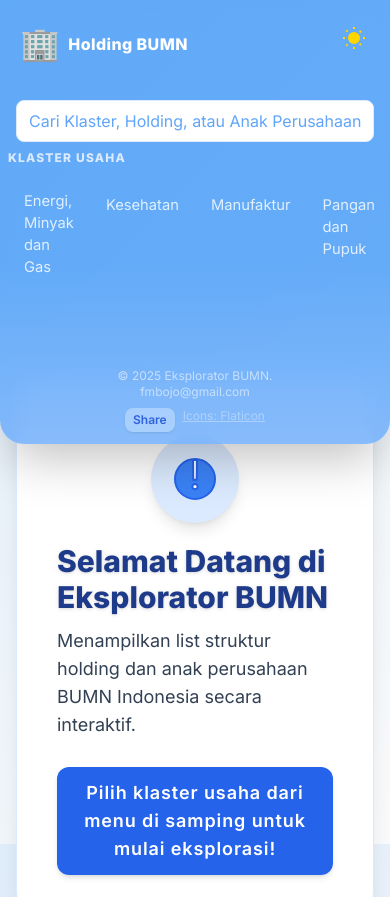
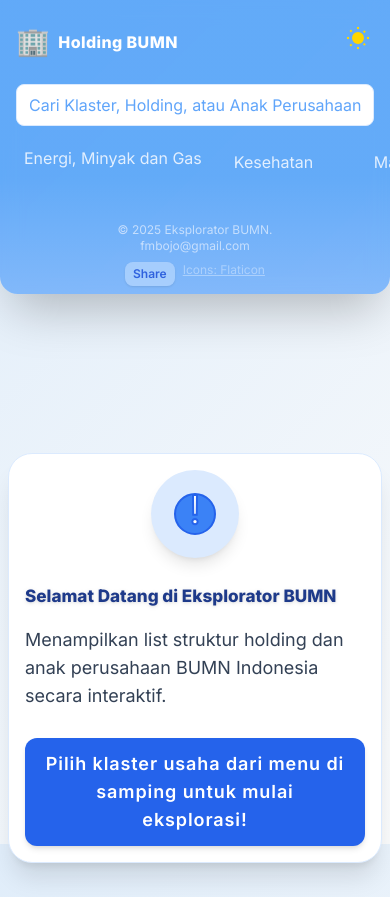
Before and after one commit to furkan030313/bumn-explorer-app, a plain HTML site: page index.html in a window 390 px wide. Shown: the top 897 px of the page. Drawn offline with nearby package versions, Linux system fonts and the light colour scheme.

Commit message:
Update index.html

```diff
--- a/index.html
+++ b/index.html
@@ -11,22 +11,9 @@
   <style>
     html, body { height: 100%; font-family: 'Inter', sans-serif;}
     body { background: linear-gradient(135deg,#e0edfa 0%, #f9fafb 100%)!important; transition: background 0.3s;}
-    .card-glass {
-      background: #fff !important;
-      border-radius: 1.5rem;
-      box-shadow: 0 10px 32px -12px #aecbfa33, 0 1.5px 12px 0 #bcd4fa20;
-    }
-    .sidebar-gradient {
-      background: linear-gradient(180deg,#3793f7c0 60%,#60a5fac0 100%)!important;
-      backdrop-filter: blur(10px)!important;
-      box-shadow: 0 6px 24px -8px #2563eb2a;
-    }
-    .sidebar-item-active {
-      background: #2563eb!important;
-      color: #fff!important;
-      font-weight: 700;
-      box-shadow: 0 6px 16px -8px #3b82f6;
-    }
+    .card-glass { background: #fff !important; border-radius: 1.5rem; box-shadow: 0 10px 32px -12px #aecbfa33, 0 1.5px 12px 0 #bcd4fa20;}
+    .sidebar-gradient { background: linear-gradient(180deg,#3793f7c0 60%,#60a5fac0 100%)!important; backdrop-filter: blur(10px)!important; }
+    .sidebar-item-active { background: #2563eb!important; color: #fff!important; font-weight: 700; }
     .rotate-180 { transform: rotate(180deg);}
     .scrollbar-thin::-webkit-scrollbar { width: 7px; }
     .scrollbar-thin::-webkit-scrollbar-thumb { background: #c7d2fe; border-radius: 12px; }
@@ -37,20 +24,27 @@
     .btn-blue { background:#2563eb; color:#fff; font-weight:600; }
     .btn-blue:hover { background:#3b82f6; color:#fff; }
     .searchbar:focus { outline:2px solid #2563eb; background: #e0edfa; }
-    @media (max-width: 1023px) {
-      #sidebar { position: fixed; top:0; left:0; right:0; width:100vw!important; min-width:0; height:auto!important; z-index:30; border-radius:0 0 1.5rem 1.5rem;}
-      #sidebar nav { flex-wrap:nowrap; overflow-x:auto;}
-      .main-wrap { margin-top: 172px!important;}
-      .sidebar-gradient, .sidebar-dark { border-radius: 0 0 2rem 2rem;}
+    .main-wrap { min-height: 100vh; }
+    @media (max-width: 1024px) {
+      .main-wrap { margin-top: 170px!important;}
+      #sidebar { position:fixed; top:0; left:0; right:0; width:100vw!important; height:auto!important; min-width:0; z-index:30; border-radius:0 0 1.5rem 1.5rem;}
+      #sidebar nav ul { flex-direction: row!important; overflow-x: auto; width: 100vw; }
+      #sidebar nav ul li { flex: none; min-width: 170px; }
+      #sidebar nav h2 { display: none;}
+      #sidebar .sidebar-title-text { font-size: 1.1rem; }
     }
     @media (max-width: 768px) {
-      .main-wrap { margin-top: 184px!important;}
-      .sidebar-gradient { border-radius: 0 0 1.5rem 1.5rem!important;}
+      .main-wrap { margin-top: 208px!important;}
+      #sidebar { border-radius: 0 0 1.5rem 1.5rem!important; }
+      #sidebar .sidebar-title-text { font-size: 1rem; }
+      .card-glass { padding: 1rem!important; }
     }
     @media (max-width: 500px) {
-      .main-wrap { margin-top: 225px!important;}
-      #sidebar h1, .sidebar-title-text { font-size: 1rem!important;}
-      #sidebar nav ul li a { font-size: .92rem!important;}
+      .main-wrap { margin-top: 236px!important;}
+      #sidebar { border-radius:0 0 1.1rem 1.1rem!important;}
+      #sidebar nav ul li { min-width: 140px;}
+      .card-glass { border-radius: 1rem;}
+      .card-glass h2, .card-glass h3 { font-size: 1.07rem!important;}
     }
     .dark body { background: linear-gradient(120deg, #181f2e 0%, #23304d 100%)!important;}
     .dark .card-glass { background: #23304d!important; color:#f3f6fd;}
@@ -74,13 +68,13 @@
 <!-- Responsive sticky header/sidebar -->
 <div id="sidebar" class="sidebar-gradient flex flex-col md:w-72 fixed md:fixed md:h-full flex-shrink-0 shadow-2xl z-20 top-0 left-0 md:left-auto w-full md:rounded-r-3xl justify-between scrollbar-thin" style="overflow-y:auto; max-height:100vh;">
   <div>
-    <div class="flex items-center gap-2 mb-5 p-5 pt-7 relative">
-      <span class="text-2xl font-extrabold text-white tracking-wide flex items-center gap-2 sidebar-title-text">
-        <span style="font-size:2rem;line-height:1;" aria-label="BUMN">🏢</span>
+    <div class="flex items-center gap-2 mb-3 p-4 pt-7 relative">
+      <span class="text-xl font-extrabold text-white tracking-wide flex items-center gap-2 sidebar-title-text">
+        <span style="font-size:1.7rem;line-height:1;" aria-label="BUMN">🏢</span>
         Holding BUMN
       </span>
       <button id="toggle-dark" aria-label="Toggle dark/light mode"
-        class="ml-auto rounded-full p-2 transition hover:bg-white/30 hover:backdrop-blur absolute right-4 md:static"
+        class="ml-auto rounded-full p-2 transition hover:bg-white/30 hover:backdrop-blur absolute right-3 md:static"
         title="Toggle dark/light mode" style="top:16px;">
         <svg id="icon-dark" xmlns="http://www.w3.org/2000/svg" class="h-6 w-6 text-white" fill="none" viewBox="0 0 24 24" stroke="currentColor">
           <circle cx="12" cy="12" r="5" stroke="#ffd600" stroke-width="2" fill="#ffd600"/><path d="M12 1v2M12 21v2M4.22 4.22l1.42 1.42M17.66 17.66l1.42 1.42M1 12h2M21 12h2M4.22 19.78l1.42-1.42M17.66 6.34l1.42-1.42" stroke="#ffd600" stroke-width="2"/>
@@ -90,19 +84,18 @@
         </svg>
       </button>
     </div>
-    <div class="px-4 mb-2 flex gap-2 w-full">
+    <div class="px-4 mb-2 flex gap-2 w-full sticky top-10 z-30 bg-transparent">
       <input id="searchbar" type="text" class="searchbar w-full px-3 py-2 rounded-lg border border-blue-100 text-blue-900 placeholder-blue-400 focus:ring-2 focus:ring-blue-300 transition"
         placeholder="Cari Klaster, Holding, atau Anak Perusahaan...">
       <button id="clear-search" class="ml-1 text-blue-500 hover:bg-blue-100 rounded-full p-2" title="Clear search" style="display:none">
         <svg width="20" height="20" fill="none" stroke="currentColor" stroke-width="2"><path d="M6 6l8 8M6 14L14 6"/></svg>
       </button>
     </div>
-    <nav id="cluster-nav" class="mb-8 px-2 pb-2">
-      <h2 class="text-xs font-bold text-blue-100 uppercase tracking-widest mb-3">Klaster Usaha</h2>
+    <nav id="cluster-nav" class="mb-2 px-2 pb-2">
       <ul class="space-y-1 flex md:flex-col flex-row overflow-x-auto md:overflow-visible w-full"></ul>
     </nav>
   </div>
-  <footer class="p-3 text-xs text-blue-100 text-center opacity-80 select-none w-full">
+  <footer class="p-2 text-xs text-blue-100 text-center opacity-80 select-none w-full mt-3">
     © 2025 Eksplorator BUMN.<br>fmbojo@gmail.com
     <div class="flex gap-2 justify-center mt-2">
       <button onclick="shareApp()" class="rounded-lg px-2 py-1 text-xs bg-blue-200/80 hover:bg-blue-400/90 text-blue-700 font-semibold shadow transition">Share</button>
@@ -112,7 +105,7 @@
 </div>
 
 <!-- Main content -->
-<div class="main-wrap flex-1 md:ml-72 p-4 sm:p-8 transition-all duration-300 min-h-screen flex items-center justify-center bg-none">
+<div class="main-wrap flex-1 md:ml-72 p-2 sm:p-5 transition-all duration-300 min-h-screen flex items-center justify-center bg-none">
   <div id="main-content" class="w-full"></div>
 </div>
 
```
